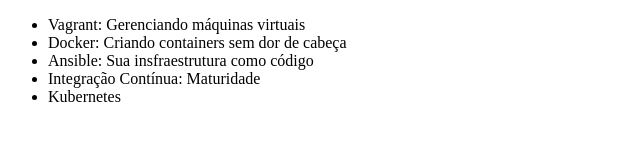
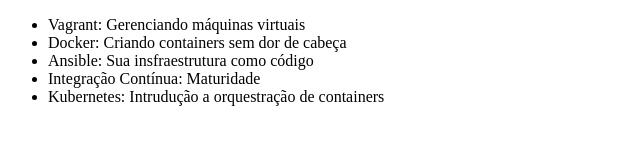
Before and after one commit to GuilhermehenriqueP/Alura-git, a plain HTML site: page index.html in a window 1280 px wide. Shown: the whole page, without its empty margins (0-640 px from the left). Drawn offline with Linux system fonts and the light colour scheme.

Commit message:
Mudando descrição kubernetes

```diff
--- a/index.html
+++ b/index.html
@@ -10,7 +10,7 @@
         <li>Docker: Criando containers sem dor de cabeça</li>
         <li>Ansible: Sua insfraestrutura como código</li>
         <li>Integração Contínua: Maturidade</li>
-        <li>Kubernetes </li>
+        <li>Kubernetes: Intrudução a orquestração de containers </li>
     </ul>
 </body>
 </html>
```
